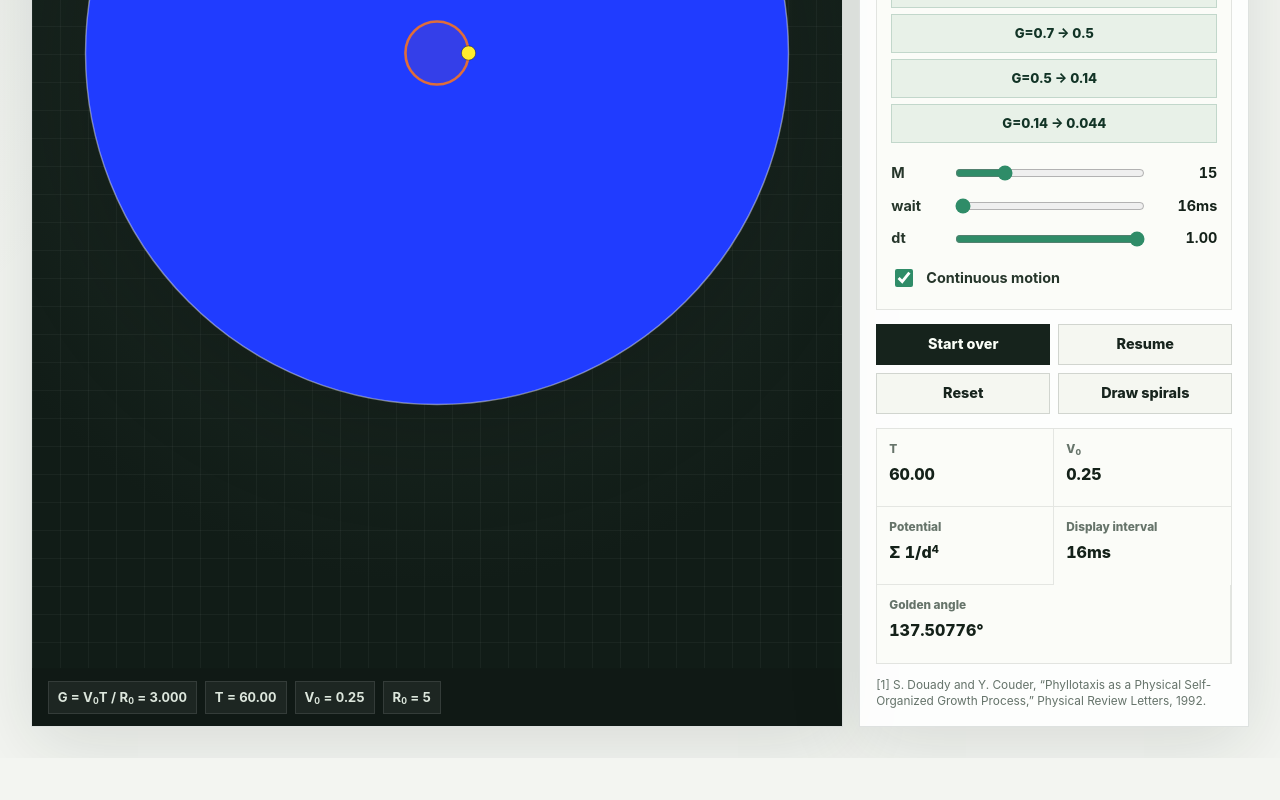
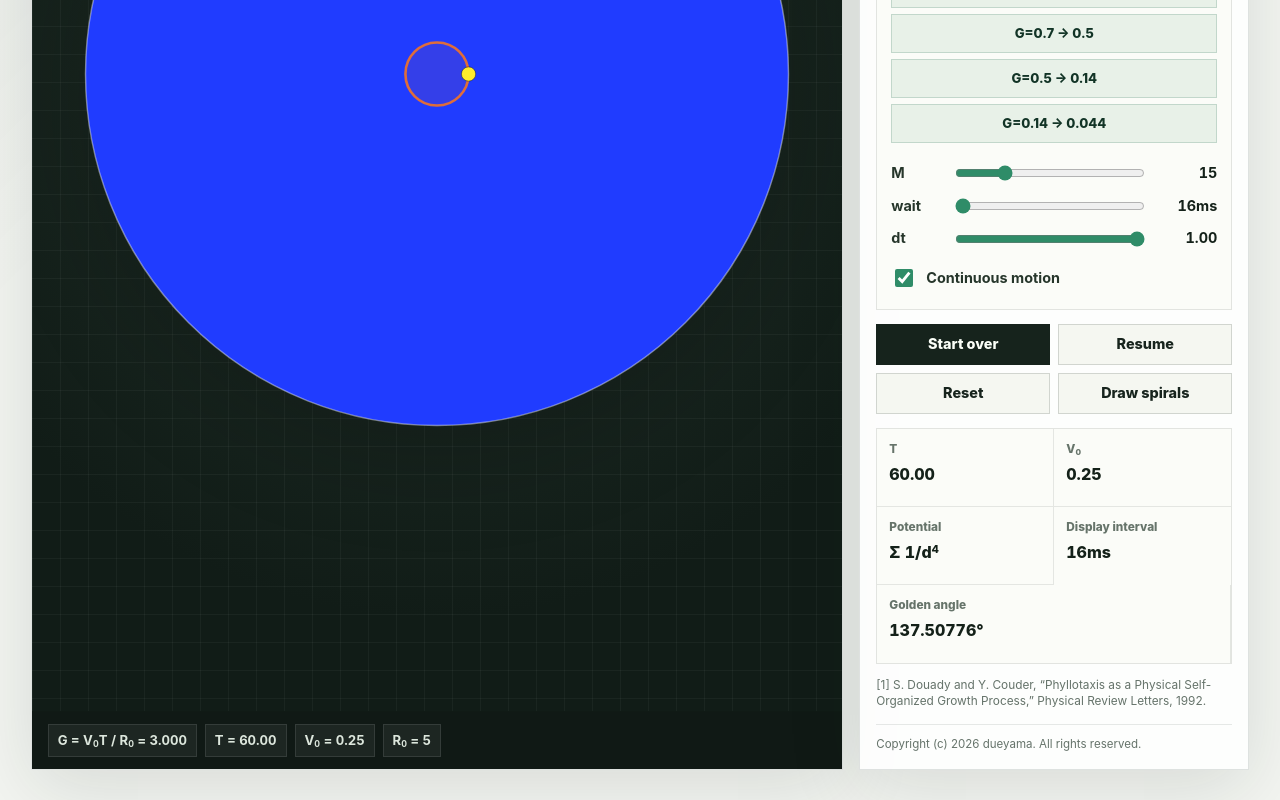
Before and after one commit to dueyama/phyllotaxis-simulator, a React (Vite) app: page / in a window 1280 px wide. Shown: the part 679-1479 px from the top of the page. Before the commit the page ends 1437 px from the top, so only its background shows below. Built offline with nearby package versions, Linux system fonts and the light colour scheme.

Commit message:
Add copyright notice

```diff
--- a/src/main.jsx
+++ b/src/main.jsx
@@ -10,6 +10,7 @@ const PARTICLE_CULL_RADIUS = 1.2 / DISPLAY_RADIUS_SCALE;
 const DEFAULT_WAIT_MS = 16;
 const G_PRESETS = [3, 0.7, 0.5, 0.14, 0.044];
 const LANGUAGE_STORAGE_KEY = "phyllotaxis.locale";
+const COPYRIGHT_TEXT = "Copyright (c) 2026 dueyama. All rights reserved.";
 const COPY = {
   ja: {
     title: "葉序シミュレーター",
@@ -1041,6 +1042,7 @@ function App() {
             [1] S. Douady and Y. Couder, “Phyllotaxis as a Physical Self-Organized Growth Process,”
             Physical Review Letters, 1992.
           </p>
+          <footer className="app-footer">{COPYRIGHT_TEXT}</footer>
         </aside>
       </section>
     </main>
--- a/src/styles.css
+++ b/src/styles.css
@@ -341,6 +341,15 @@ h1 {
   line-height: 1.35;
 }
 
+.app-footer {
+  margin: 0;
+  border-top: 1px solid rgba(22, 38, 31, 0.1);
+  padding-top: 12px;
+  color: #65736a;
+  font-size: 0.72rem;
+  line-height: 1.35;
+}
+
 .section-header {
   display: flex;
   justify-content: space-between;
```
Also changed, not shown: 2 other files (tests, documents, lock files or other folders).
